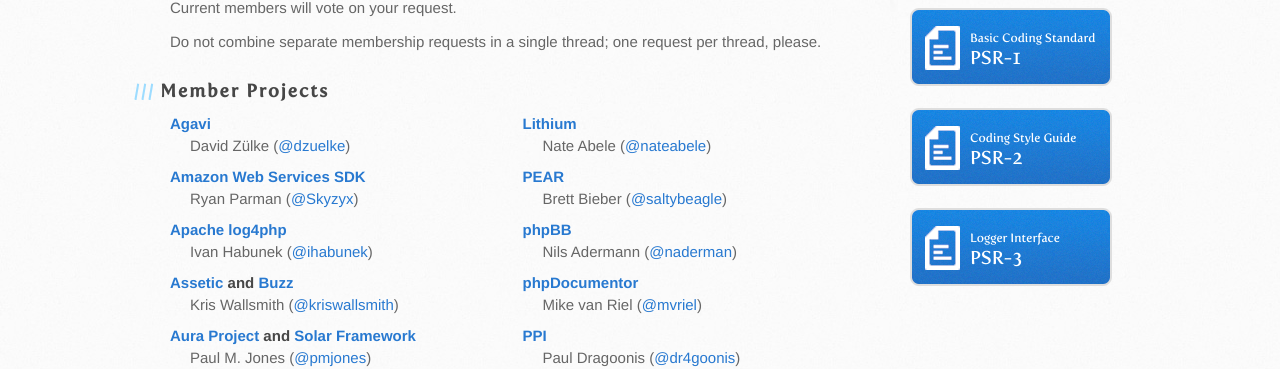
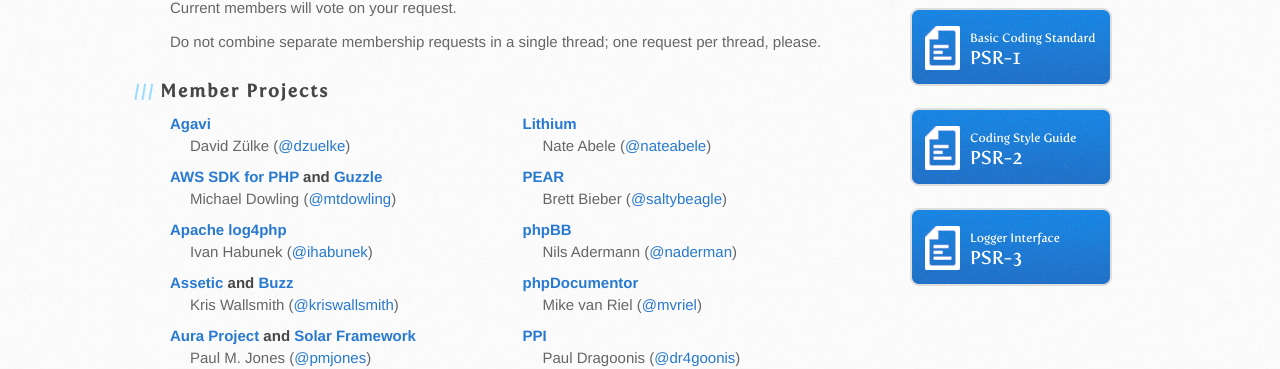
Before and after one commit to php-fig/www.php-fig.org, a Jekyll site: the page built from index.markdown, in a window 1280 px wide. Shown: the part 724-1093 px from the top of the page. Built offline with Jekyll 4.4.1, drawn with Linux system fonts in a browser that asks for light colours; Markdown is read by kramdown in place of the engine named in the settings.

Commit message:
Updated AWS rep to mtdowling

```diff
--- a/index.markdown
+++ b/index.markdown
@@ -44,8 +44,11 @@ Do not combine separate membership requests in a single thread; one request per
     </li>
 
     <li>
-        <h4><a target="_blank" href="http://aws.amazon.com/sdkforphp/">Amazon Web Services SDK</a></h4>
-        Ryan Parman (<a href="http://twitter.com/Skyzyx/">@Skyzyx</a>)
+        <h4>
+            <a target="_blank" href="http://aws.amazon.com/sdkforphp/">AWS SDK for PHP</a>
+            and <a target="_blank" href="http://guzzlephp.org/">Guzzle</a>
+        </h4>
+        Michael Dowling (<a href="http://twitter.com/mtdowling/">@mtdowling</a>)
     </li>
 
     <li>
```
